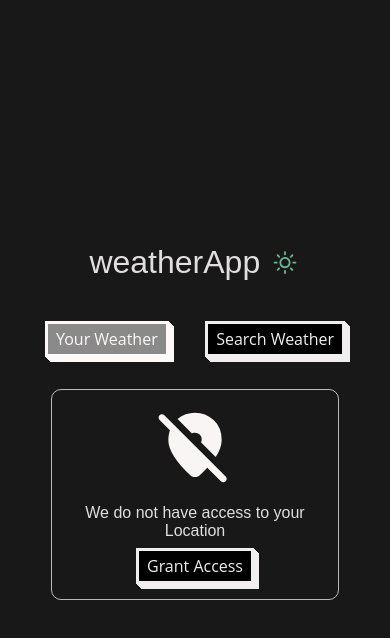
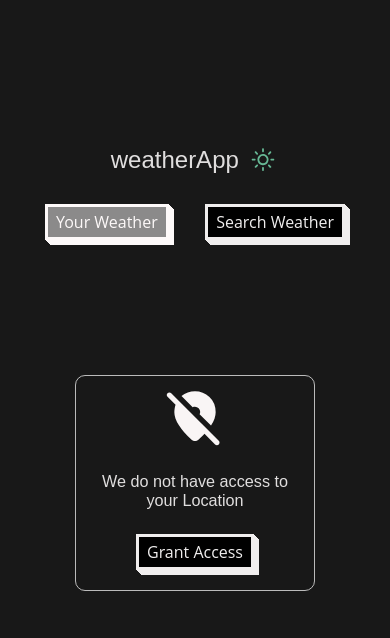
Before and after one commit to Dinesh4762/weather-app, a plain HTML site: page index.html in a window 390 px wide. Drawn offline with Linux system fonts and the light colour scheme.

Commit message:
responsiveness updated

```diff
--- a/style.css
+++ b/style.css
@@ -24,7 +24,6 @@ html,body{
 
     display: flex;
     flex-direction: column;
-    gap: 2vw;
     align-items: center;
     justify-content: center;
 }
@@ -34,12 +33,16 @@ html,body{
     align-items: center;
     gap: 1vmax;
     font-size: 2em;
+    position: fixed;
+    top: 7rem;
 }
 .tabs{
-    width: 500px;
+    width: 400px;
     display: flex;
     justify-content: space-between;
     margin-top: 2em;
+    position: fixed;
+    top: 10rem;
 }
 .grant-access{
     display: none;
@@ -51,26 +54,25 @@ html,body{
     flex-direction: column;
     justify-content: center;
     align-items: center;
-    gap: 2vw;
-    width: 18rem;
+    gap: 2rem;
+    height: 14rem;
+    width: 16rem;
     text-align: center;
-    font-size: 1.25 em;
-    padding: 6px 10px;
-    padding-bottom: 15px;
-    margin-top: 1.5em;
+    font-size: 1.1em;
+    padding: 0 25px;
+    padding-top: 10px;
+    padding-bottom: 20px;
+    margin-top: 7.5em;
 }
 .grant-access svg{
     width: 80px;
     height: 100px;
-    aspect-ratio: 1;
 }
 
 .tab {
   font-family: "Open Sans", sans-serif;
   font-size: 16px;
-  /* letter-spacing: 2px; */
   text-decoration: none;
-  /* text-transform: uppercase; */
   background-color: #000;
   color: #f0eeee;
   cursor: pointer;
@@ -81,7 +83,6 @@ html,body{
   user-select: none;
   -webkit-user-select: none;
   touch-action: manipulation;
-  /* margin-top: 1em; */
 }
 
 .tab:active {
@@ -97,7 +98,7 @@ html,body{
     display: none;
 }
 .searchform-container.active{
-    margin-top: 1.5em;
+    margin-top: 7.5em;
     display:flex;
 }
 
@@ -131,22 +132,22 @@ html,body{
     flex-direction: column;
     justify-content: center;
     align-items: center;
-    width: 30%;
+    height: 12rem;
+    width: 16rem;
     gap: 2vh;
     border: 1px solid #8b8a8a;
     border-radius: 10px;
-    width: 20%;
     padding: 5px 8px;
-    margin-top: 1.5em;
+    margin-top: 4em;
 }
 .weatherInfo h3{
-    font-size: 2vw;
+    font-size: 2em;
 }
 .weatherInfo p{
-    font-size: 1.2vw;
+    font-size: 1.2em;
 }
 .weatherInfo span{
-    font-size: 2vw;
+    font-size: 2em;
 }
 .weatherInfo img{
     background-color: #e0dede;
@@ -163,6 +164,7 @@ html,body{
     justify-content: center;
     align-items: center;
     gap: 2vh;
+    margin-top: 2em;
 }
 input {
   background: 0;
@@ -218,4 +220,23 @@ input {
     .tabs{
         width: 300px;
     }
+    :root{
+        font-size: 12px ;
+    }
+    .weatherInfo.active{
+        height: 14rem;
+        width: 18rem;
+    }
+    .header{
+        top: 12rem;
+    }
+    .tabs{
+        top: 15rem;
+    }
+    .grant-access.active{
+        height: 18rem;
+        width: 20rem;
+        gap: 2rem;
+        font-size: 1.35rem;
+    }
 }
```
